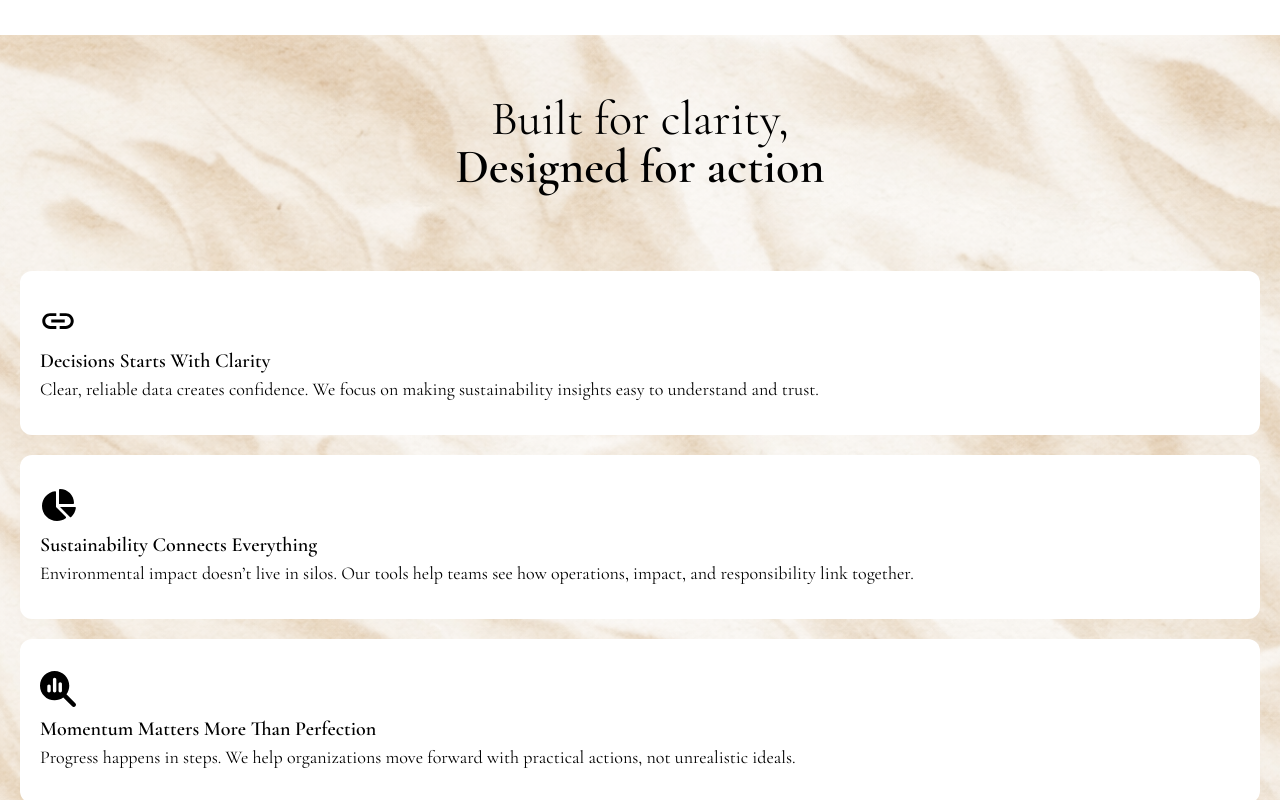
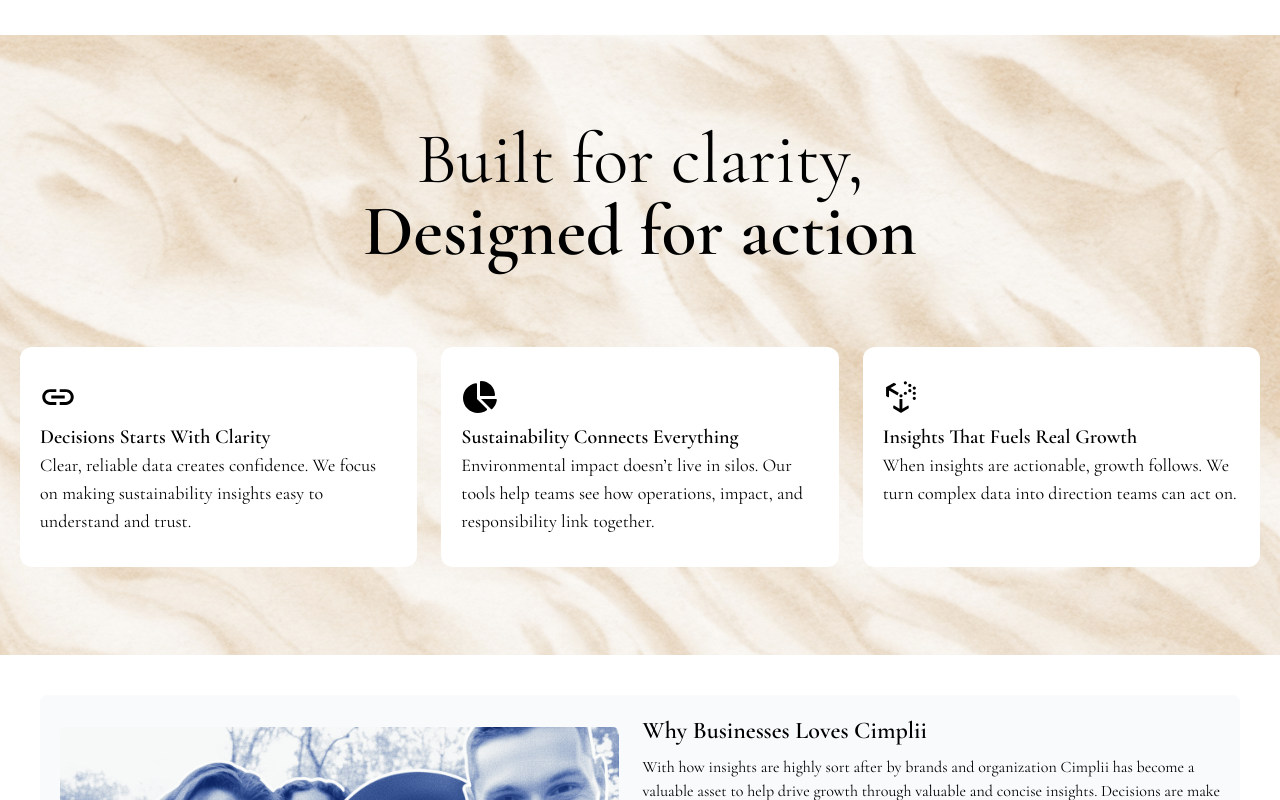
Before and after one commit to kluivstar/Cimplii, a React (Vite) app: page / in a window 1280 px wide. Shown: the part 1420-2220 px from the top of the page. Built offline with nearby package versions, Linux system fonts and the light colour scheme.

Commit message:
Override Content section on lg-laptop screens

```diff
--- a/src/components/Content.jsx
+++ b/src/components/Content.jsx
@@ -20,12 +20,7 @@ const contentList = [
         description:
         "Environmental impact doesn’t live in silos. Our tools help teams see how operations, impact, and responsibility link together.",
     },
-    {
-        icon: FaMagnifyingGlassChart,
-        title: "Momentum Matters More Than Perfection",
-        description:
-        "Progress happens in steps. We help organizations move forward with practical actions, not unrealistic ideals.",
-    },
+
     {
         icon: FaUncharted,
         title: "Insights That Fuels Real Growth",
@@ -37,16 +32,16 @@ const contentList = [
 
 const Content = () => {
   return (
-    <section className='p-5 bg-cover md:mt-15' style={{backgroundImage: `url(${background})`}}>
+    <section className='p-5 lg:py-12 bg-cover md:mt-15' style={{backgroundImage: `url(${background})`}}>
         {/* Content Texts */}
         <div className='py-10'>
-            <h1 className="text-2xl md:text-5xl md:font-normal text-center font-bold">Built for clarity,</h1>
-            <h2 className="text-2xl md:text-5xl font-semibold text-center">
+            <h1 className="text-2xl md:text-5xl lg:text-7xl md:font-normal text-center font-bold">Built for clarity,</h1>
+            <h2 className="text-2xl md:text-5xl font-semibold text-center lg:text-7xl">
             Designed for action</h2>
         </div>
 
         {/* Content List */}
-        <div className="py-10 space-y-5">
+        <div className="py-10 grid gap-6 lg:grid-cols-3">
         {contentList.map((content, index) => {
           {/* Icon-variable is treated is rendered as a component and rendered - dynamic component rendering*/}
           const Icon = content.icon;
```
